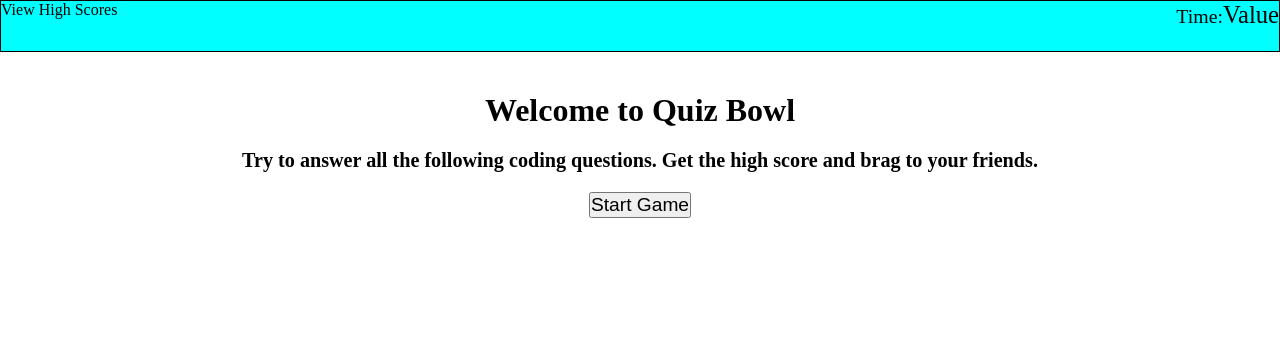
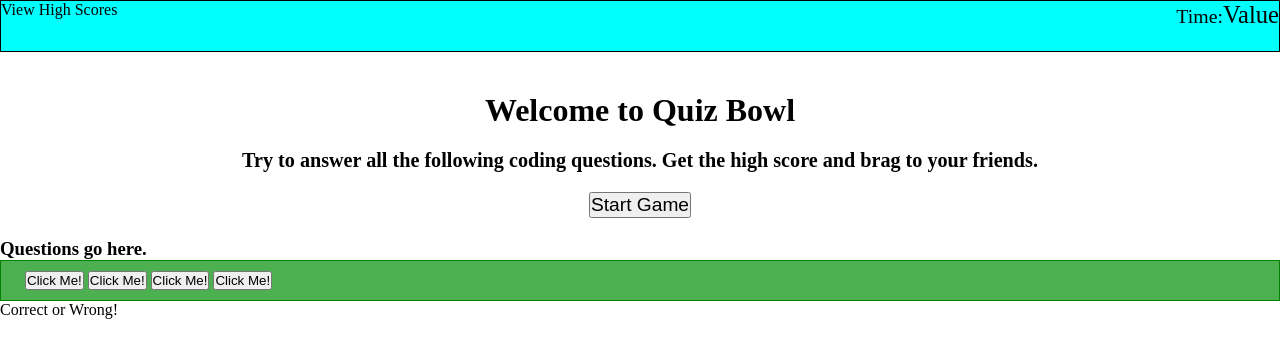
Before and after one commit to khargol1/quiz-bowl, a plain HTML site: page index.html in a window 1280 px wide. Drawn offline with Linux system fonts and the light colour scheme.

Commit message:
buttons not stacking. commit for help

```diff
--- a/assets/css/style.css
+++ b/assets/css/style.css
@@ -15,6 +15,8 @@ header {
     border: 1px solid black;
     background-color: aqua;
 }
+
+/* Styling for start page */
 
 #timer, #time {
     font-size: 1.24em;
@@ -42,6 +44,13 @@ header {
     font-size: 120%;
 }
 
-.quiz-screen{
-    display: none;
+
+.answers{
+    background-color: #4CAF50; /* Green background */
+    border: 1px solid green; /* Green border */
+    color: white; /* White text */
+    padding: 10px 24px; /* Some padding */
+    cursor: pointer; /* Pointer/hand icon */
+    width: 100; /* Set a width if needed */
+    display: block; /* Make the buttons appear below each other */
 }
--- a/index.html
+++ b/index.html
@@ -19,7 +19,7 @@
         </section>
         <section class="quiz-screen">
             <div class="questions" id="question-area">
-
+                <h3 id="quiz-question">Questions go here.</h3>
             </div>
             <div class="answers" id="answer-area">
                 <button type="button" class="btn" id="answer1">Click Me!</button>
```
